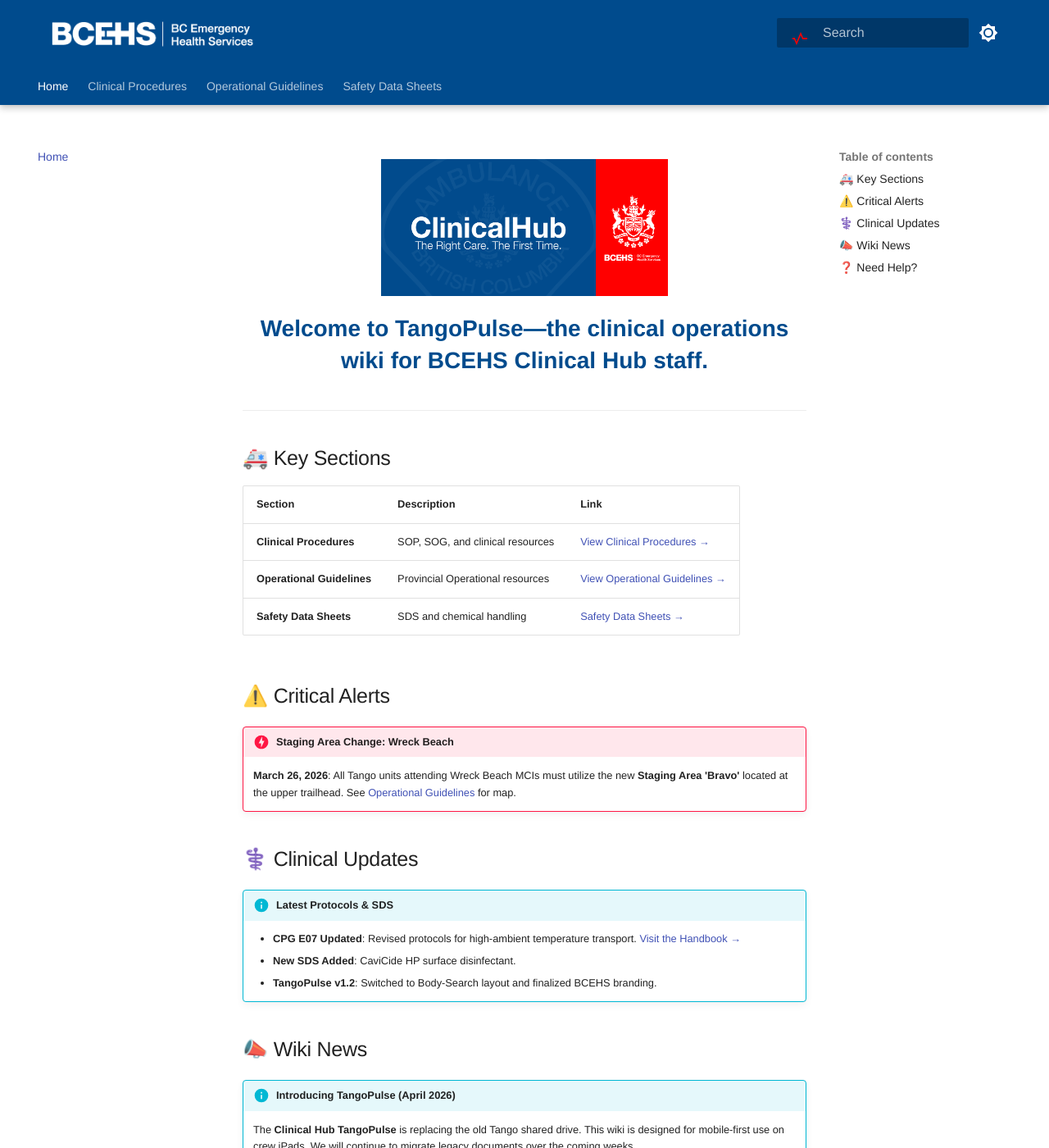
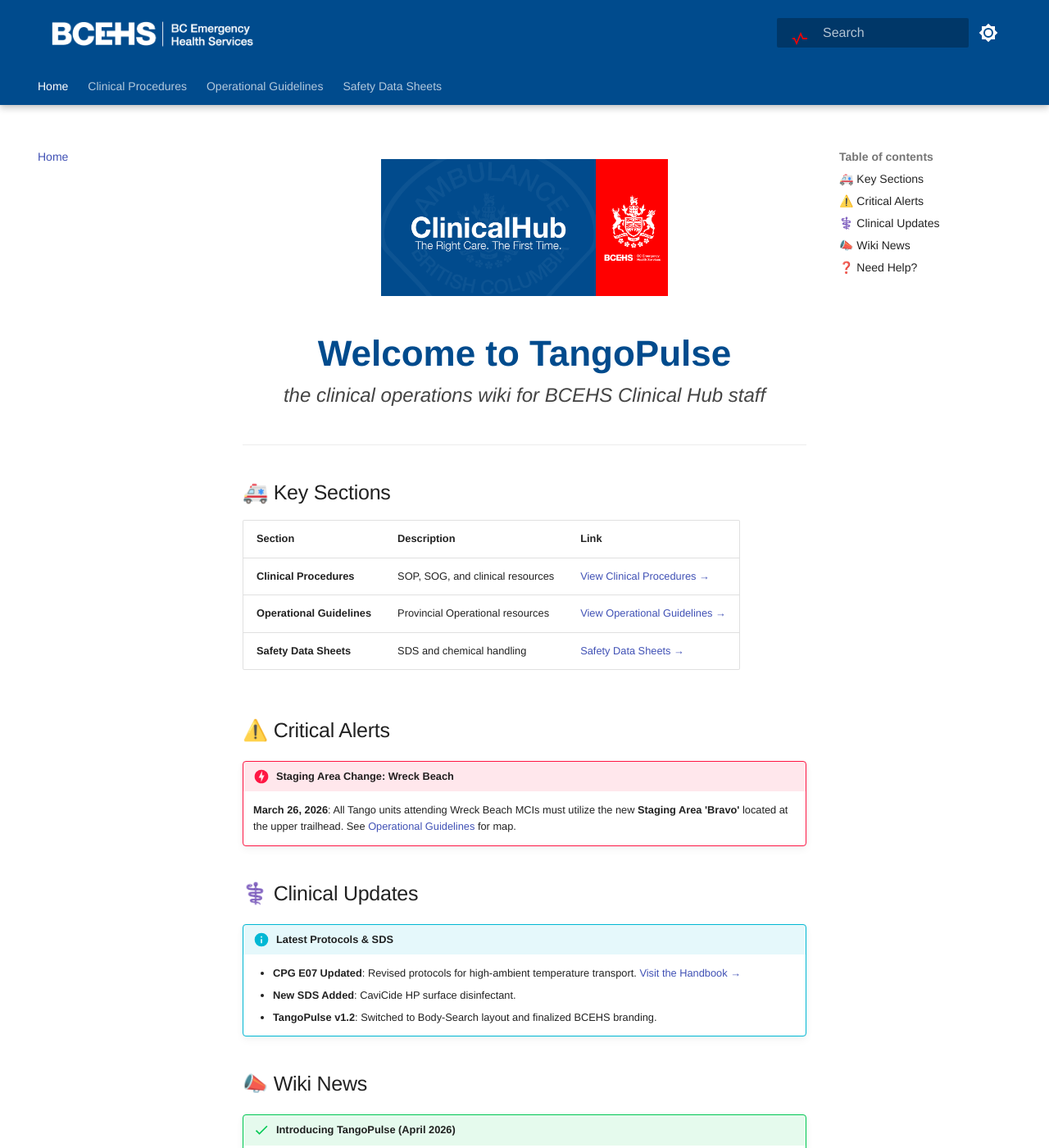
Before and after one commit to bcehsclinicalhub/TangoBot, an MkDocs documentation site: the page built from docs/index.md, in a window 1280 px wide and 1400 px high. Shown: the whole window at 82% size. Built offline with MkDocs 1.6.1 and Material for MkDocs 9.7.7, drawn with Linux system fonts in a browser that asks for light colours.

Commit message:
UI: Split hero text into title and italicized subtitle

```diff
--- a/docs/index.md
+++ b/docs/index.md
@@ -2,9 +2,10 @@
   <img src="assets/hublogo.png" class="hero-logo" />
 </p>
 
-<p class="hero-lead">
-  Welcome to TangoPulse—the clinical operations wiki for BCEHS Clinical Hub staff.
-</p>
+<div class="hero-container">
+  <p class="hero-title">Welcome to TangoPulse</p>
+  <p class="hero-subtitle">the clinical operations wiki for BCEHS Clinical Hub staff</p>
+</div>
 ---
 ## 🚑 Key Sections
 
--- a/docs/stylesheets/extra.css
+++ b/docs/stylesheets/extra.css
@@ -107,15 +107,26 @@
     font-size: 0.8rem;
     opacity: 0.8;
 }
-/* --- 7. HERO LEAD STYLING (PSEUDO-TITLE) --- */
-.hero-lead {
-    font-size: 1.4rem !important; /* Larger than standard text */
-    font-weight: 700 !important;   /* Bold */
-    color: #004B8D !important;     /* BCEHS Blue */
-    text-align: center;            /* Centered under the logo */
-    margin: 20px 0 40px 0 !important;
-    line-height: 1.4;
-    max-width: 800px;
-    margin-left: auto !important;
-    margin-right: auto !important;
+
+/* --- 7. HERO TEXT HIERARCHY --- */
+.hero-container {
+    text-align: center;
+    margin: 20px auto 40px auto !important;
+    max-width: 900px;
 }
+
+.hero-title {
+    font-size: 2.2rem !important; /* Large and authoritative */
+    font-weight: 800 !important;
+    color: #004B8D !important;
+    margin-bottom: 5px !important;
+    line-height: 1.2;
+}
+
+.hero-subtitle {
+    font-size: 1.2rem !important; /* Smaller than title */
+    font-style: italic;           /* Italicized as requested */
+    font-weight: 400 !important;
+    color: #444 !important;       /* Slightly softer grey/black */
+    margin-top: 0 !important;
+}
```
Also changed, not shown: other parts of docs/index.md (+1 -1 lines).
